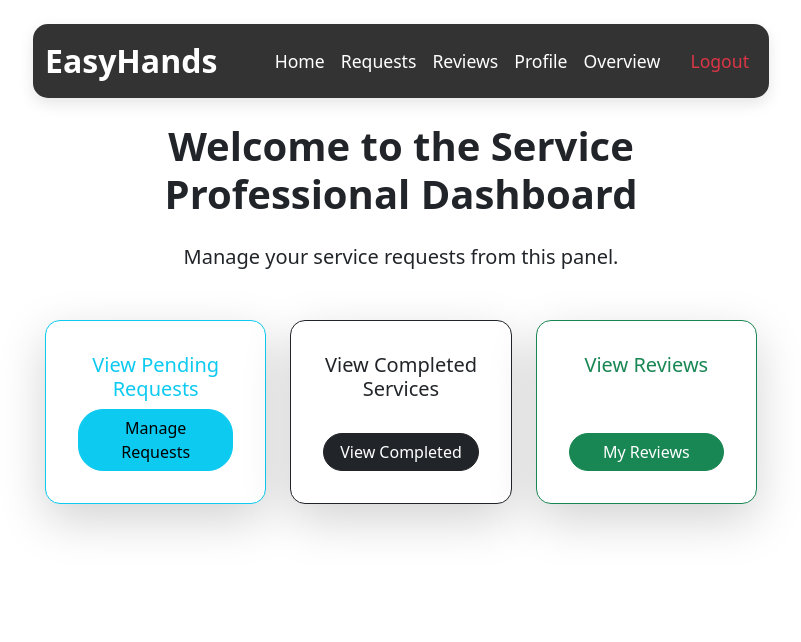
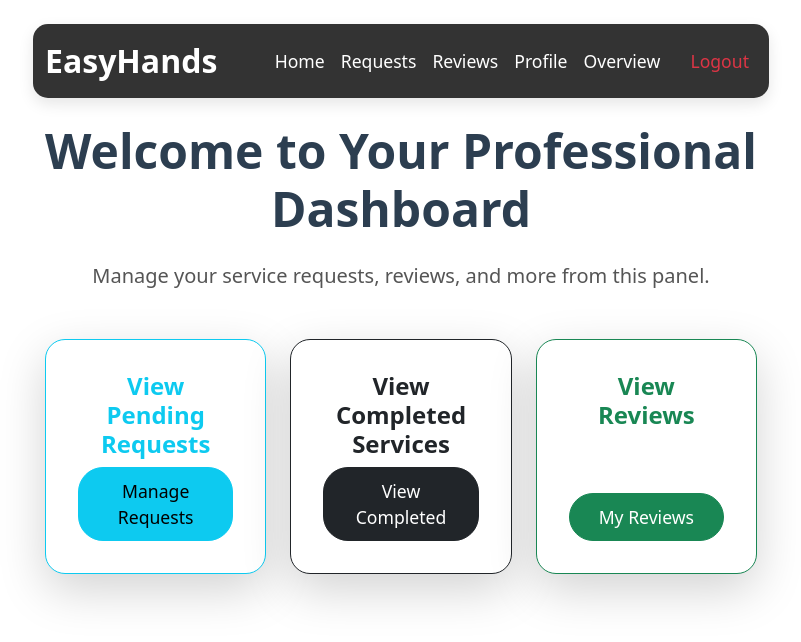
Before and after one commit to dhirajp1603/MAD-1, a Flask app: page /professional_dashboard in a window 1280 px wide. Shown: the top 642 px of the page, without its empty margins (239-1040 px from the left). Run offline with Flask 3, Linux system fonts and the light colour scheme.

Commit message:
Completed

```diff
--- a/routes.py
+++ b/routes.py
@@ -460,22 +460,22 @@ def reject_request(request_id):
         flash("Request not found.", 'danger')
     return redirect(url_for('professional_pending_requests'))
 
-# Route for viewing completed services
-@app.route('/professional/completed_services')
-def professional_completed_services():
+# Route for viewing all services
+@app.route('/professional/all_services')
+def professional_all_services():
     from models import ServiceRequest, Customer, Service
     user_id = session.get('user_id')
 
-    # Query to fetch completed requests with customer and service details
-    completed_requests = (
+    # Query to fetch all services for the logged-in professional
+    services = (
         db.session.query(ServiceRequest, Customer.name.label('customer_name'), Service.name.label('service_name'))
         .join(Customer, ServiceRequest.customer_id == Customer.customer_id)
         .join(Service, ServiceRequest.service_id == Service.service_id)
-        .filter(ServiceRequest.professional_id == user_id, ServiceRequest.service_status == 'Completed')
+        .filter(ServiceRequest.professional_id == user_id)
         .all()
     )
 
-    return render_template('professional_completed_services.html', completed_requests=completed_requests)
+    return render_template('professional_all_services.html', services=services)
 
 @app.route('/professional_reviews')
 def professional_reviews():
--- a/templates/professional_dashboard.html
+++ b/templates/professional_dashboard.html
@@ -17,7 +17,7 @@
                         <a class="nav-link text-white" href="{{ url_for('professional_dashboard') }}">Home</a>
                     </li>
                     <li class="nav-item">
-                        <a class="nav-link text-white" href="{{ url_for('professional_pending_requests') }}">Requests</a>
+                        <a class="nav-link text-white" href="{{ url_for('professional_all_services') }}">Requests</a>
                     </li>
                     <li class="nav-item">
                         <a class="nav-link text-white" href="{{ url_for('professional_reviews') }}">Reviews</a>
@@ -40,37 +40,37 @@
 
     <!-- Dashboard Content -->
     <div class="container mt-4">
-        <h2 class="text-center mb-4" style="font-size: 2.5rem; font-weight: 600;">Welcome to the Service Professional Dashboard</h2>
-        <p class="text-center mb-5" style="font-size: 1.25rem;">Manage your service requests from this panel.</p>
+        <h2 class="text-center mb-4" style="font-size: 3rem; font-weight: 600; color: #2c3e50;">Welcome to Your Professional Dashboard</h2>
+        <p class="text-center mb-5" style="font-size: 1.25rem; color: #555;">Manage your service requests, reviews, and more from this panel.</p>
 
-        <!-- Adjusted Grid Layout -->
+        <!-- Adjusted Grid Layout with Hover Effects -->
         <div class="row row-cols-1 row-cols-md-2 row-cols-lg-3 g-4 text-center">
             <!-- Section: View Pending Requests -->
             <div class="col">
-                <div class="card shadow-lg border-info h-100" style="border-radius: 15px;">
+                <div class="card shadow-lg border-info h-100" style="border-radius: 20px; overflow: hidden;">
                     <div class="card-body d-flex flex-column justify-content-between">
-                        <h5 class="card-title text-info">View Pending Requests</h5>
-                        <a href="{{ url_for('professional_pending_requests') }}" class="btn btn-info mt-auto" style="border-radius: 25px;">Manage Requests</a>
+                        <h5 class="card-title text-info" style="font-size: 1.5rem; font-weight: 600;">View Pending Requests</h5>
+                        <a href="{{ url_for('professional_pending_requests') }}" class="btn btn-info mt-auto" style="border-radius: 25px; font-size: 1.1rem; font-weight: 500;">Manage Requests</a>
                     </div>
                 </div>
             </div>
 
             <!-- Section: View Completed Services -->
             <div class="col">
-                <div class="card shadow-lg border-dark h-100" style="border-radius: 15px;">
+                <div class="card shadow-lg border-dark h-100" style="border-radius: 20px; overflow: hidden;">
                     <div class="card-body d-flex flex-column justify-content-between">
-                        <h5 class="card-title text-dark">View Completed Services</h5>
-                        <a href="{{ url_for('professional_completed_services') }}" class="btn btn-dark mt-auto" style="border-radius: 25px;">View Completed</a>
+                        <h5 class="card-title text-dark" style="font-size: 1.5rem; font-weight: 600;">View Completed Services</h5>
+                        <a href="{{ url_for('professional_all_services') }}" class="btn btn-dark mt-auto" style="border-radius: 25px; font-size: 1.1rem; font-weight: 500;">View Completed</a>
                     </div>
                 </div>
             </div>
 
             <!-- Section: View Reviews -->
             <div class="col">
-                <div class="card shadow-lg border-success h-100" style="border-radius: 15px;">
+                <div class="card shadow-lg border-success h-100" style="border-radius: 20px; overflow: hidden;">
                     <div class="card-body d-flex flex-column justify-content-between">
-                        <h5 class="card-title text-success">View Reviews</h5>
-                        <a href="{{ url_for('professional_reviews') }}" class="btn btn-success mt-auto" style="border-radius: 25px;">My Reviews</a>
+                        <h5 class="card-title text-success" style="font-size: 1.5rem; font-weight: 600;">View Reviews</h5>
+                        <a href="{{ url_for('professional_reviews') }}" class="btn btn-success mt-auto" style="border-radius: 25px; font-size: 1.1rem; font-weight: 500;">My Reviews</a>
                     </div>
                 </div>
             </div>
@@ -79,6 +79,7 @@
 </div>
 
 <style>
+    /* Navbar Styling */
     .navbar {
         box-shadow: 0 6px 15px rgba(0, 0, 0, 0.1);
         border-radius: 15px;
@@ -92,17 +93,60 @@
         background-color: rgba(255, 255, 255, 0.1);
         border-radius: 25px;
     }
+
+    /* Card Styling */
     .card {
         transition: transform 0.3s ease, box-shadow 0.3s ease;
         height: 100%;
-        border-radius: 15px;
+        border-radius: 20px;
+        box-shadow: 0 4px 12px rgba(0, 0, 0, 0.1);
+        background-color: #fff;
     }
+
     .card:hover {
         transform: translateY(-10px);
-        box-shadow: 0 15px 30px rgba(0, 0, 0, 0.15);
+        box-shadow: 0 15px 30px rgba(0, 0, 0, 0.2);
     }
+
     .card-body {
         padding: 2rem;
+    }
+
+    /* Hover Effects */
+    .card-title {
+        font-size: 1.5rem;
+        font-weight: 600;
+        color: #2c3e50;
+    }
+
+    .btn {
+        font-size: 1.1rem;
+        font-weight: 500;
+        padding: 10px 20px;
+        transition: background-color 0.3s ease;
+    }
+
+    .btn:hover {
+        background-color: rgba(0, 0, 0, 0.1);
+        transform: scale(1.05);
+    }
+
+    /* General Layout */
+    .container {
+        margin-top: 30px;
+    }
+
+    /* Typography */
+    h2 {
+        color: #2c3e50;
+    }
+
+    p {
+        color: #555;
+    }
+
+    .row-cols-lg-3 .col {
+        margin-bottom: 20px;
     }
 </style>
 
```
Also changed, not shown: templates/available_services.html (+122 -30 lines), templates/customer_requests.html (+4 -4 lines), templates/professional_all_services.html (renamed from templates/professional_completed_services.html, +14 -11 lines), templates/professional_overview.html (+7 -7 lines).
